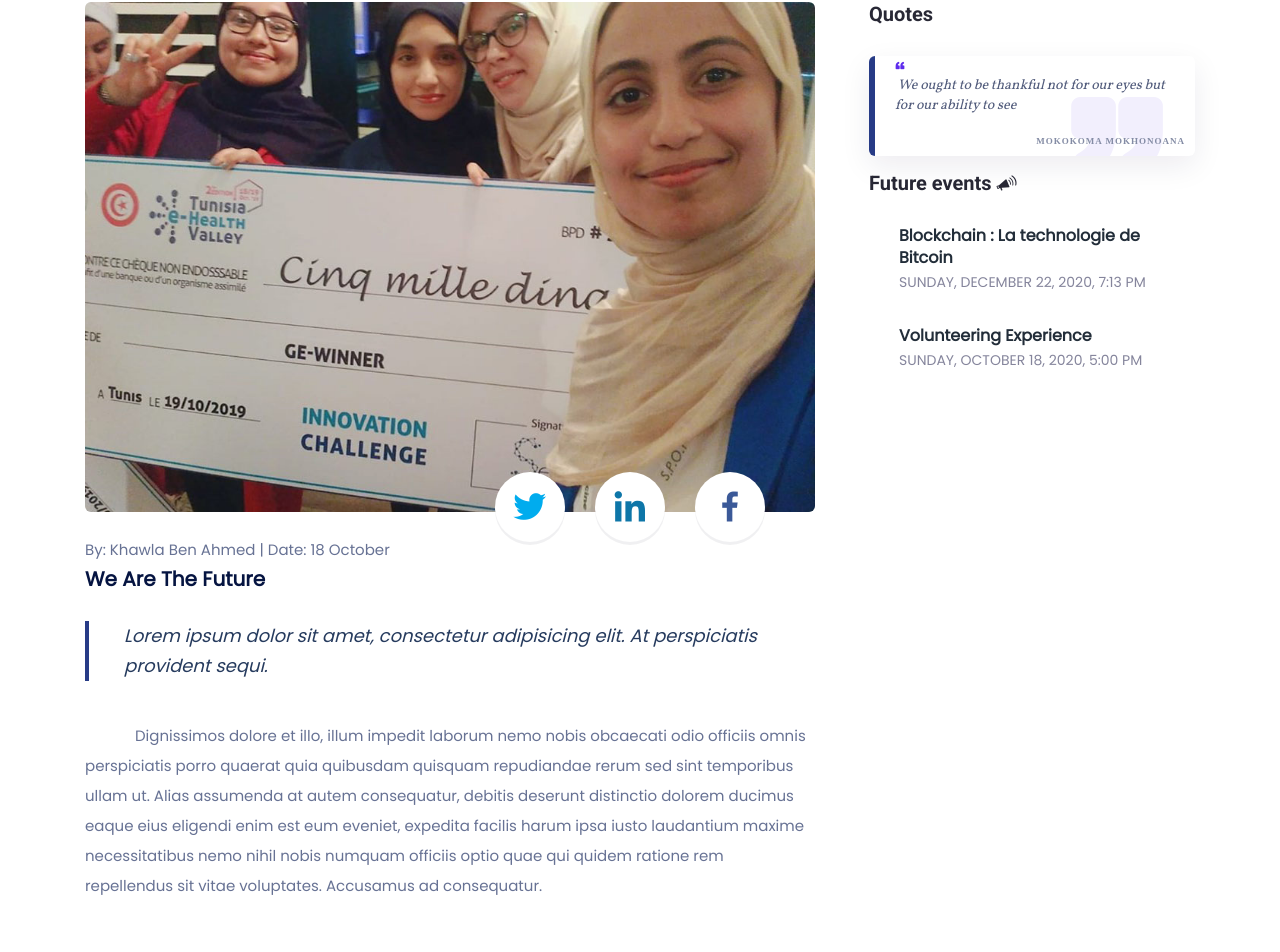
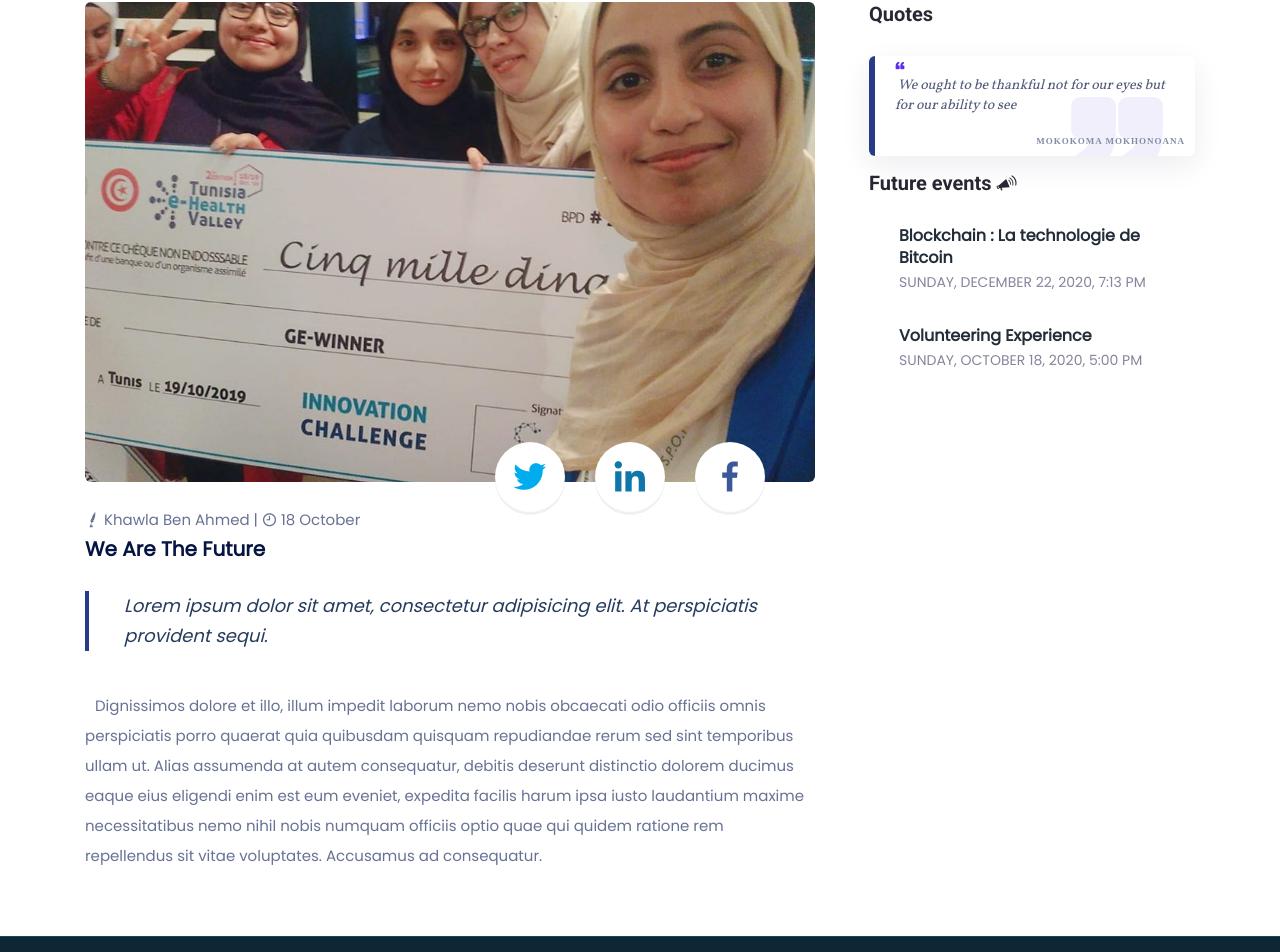
Before and after one commit to ahmedMechergui/gewinner2, an Angular app: page /news/1 in a window 1280 px wide. Shown: the part 138-1090 px from the top of the page. Built offline with nearby package versions, Linux system fonts and the light colour scheme.

Commit message:
before sign-in page

```diff
--- a/src/app/footer/footer.component.html
+++ b/src/app/footer/footer.component.html
@@ -1,5 +1,5 @@
 <!-- ======= Footer ======= -->
-<footer id="footer" data-aos="fade-up" data-aos-easing="ease-in-out" data-aos-duration="500">
+<footer id="footer" data-aos="fade-up" data-aos-easing="ease-in-out" data-aos-delay="0" data-aos-duration="500">
 
   <div class="footer-top">
     <div class="container">
--- a/src/app/join-us/join-us.component.html
+++ b/src/app/join-us/join-us.component.html
@@ -10,7 +10,7 @@
       <div class="row">
 
         <div class="col-lg-12">
-          <form [formGroup]="form" class="join-us-form" method="post">
+          <form [formGroup]="form" (ngSubmit)="onSubmit()" class="join-us-form" method="post">
             <div class="form-row">
 
               <div class="col-md-6 form-group">
--- a/src/app/join-us/join-us.component.ts
+++ b/src/app/join-us/join-us.component.ts
@@ -36,8 +36,9 @@ export class JoinUsComponent implements OnInit {
     this.scriptLoader.addScripts(this.renderer2, 'join-us-fileUpload');
   }
 
-  check() {
-    console.log(this.form);
+
+  onSubmit() {
+    alert('You really expected this to works ?\n UI not interacting with a back-end yet.');
   }
 
 }
--- a/src/app/news/news-article/news-article.component.css
+++ b/src/app/news/news-article/news-article.component.css
@@ -14,7 +14,7 @@ a {
 --------------------------------------------------------------*/
 
 .max-height {
-  max-height: 510px;
+  max-height: 480px;
   width: 100% !important;
   object-fit: cover;
   border-radius: 6px;
@@ -282,7 +282,7 @@ a {
 .article-paragraph {
   font: 300 15px/28px "Poppins", sans-serif;
   letter-spacing: 0px;
-  text-indent: 50px;
+  text-indent: 10px;
   box-sizing: border-box;
   color: #677294;
   line-height: 30px;
--- a/src/app/news/news-article/news-article.component.html
+++ b/src/app/news/news-article/news-article.component.html
@@ -1,6 +1,6 @@
 <!-- use nodejs to change og metadata dynamically so facebook/linked-in/twitter sharer works correctly -->
+<!-- check with others if AOS effect looks cool -->
 
-<!-- check with others if AOS effect looks cool -->
 <div id="article" data-aos="zoom-in" data-aos-duration="300" data-aos-easing="ease-in-out">
   <img alt="image missing..." class="img-fluid max-height" src="assets/img/news/articles/e-health-price.jpg">
   <div class="article-content">
@@ -60,7 +60,7 @@
 
 
     <div class="article-author">
-      By: Khawla Ben Ahmed <span class="article-date-sm"> | Date: 18 October </span>
+      <i class="icofont-quill-pen" style="color: #677294;"></i> Khawla Ben Ahmed  <span class="article-date-sm"> | <i class="icofont-clock-time"></i> 18 October </span>
     </div>
 
     <h5 class="article-title">
--- a/src/app/news/news-blog/news-blog.component.html
+++ b/src/app/news/news-blog/news-blog.component.html
@@ -18,7 +18,7 @@
         </a>
         <p>Today we meet to talk about something that is close to my heart... </p>
         <div class="post-info-bottom">
-          <a class="read-more" [routerLink]="[5]">
+          <a [routerLink]="[5]" class="read-more">
                     <span class="hover-underline">
                       Read More <i class="icofont-arrow-right"></i>
                     </span>
@@ -46,7 +46,7 @@
         </a>
         <p>Over a year ago, Gewinner started the moovobrain project ...</p>
         <div class="post-info-bottom">
-          <a class="read-more" [routerLink]="[5]">
+          <a [routerLink]="[5]" class="read-more">
                     <span class="hover-underline">
                       Read More <i class="icofont-arrow-right"></i>
                     </span>
@@ -78,7 +78,7 @@
           On se rencontre Aujourd’hui pour parler de la technologie qui aura un ...
         </p>
         <div class="post-info-bottom">
-          <a class="read-more" [routerLink]="[5]">
+          <a [routerLink]="[5]" class="read-more">
                     <span class="hover-underline">
                       Read More <i class="icofont-arrow-right"></i>
                     </span>
```
Also changed, not shown: 1 other file (tests, documents, lock files or other folders).
